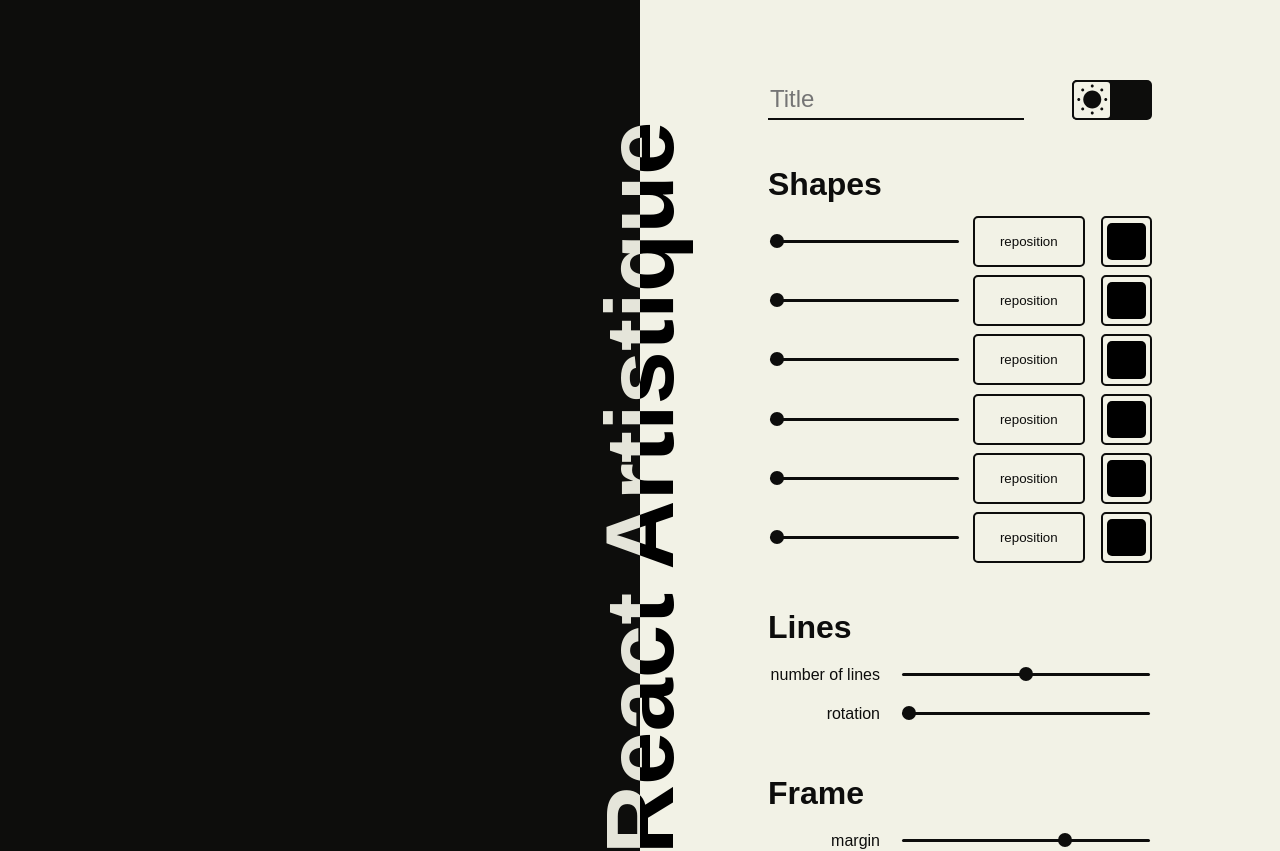
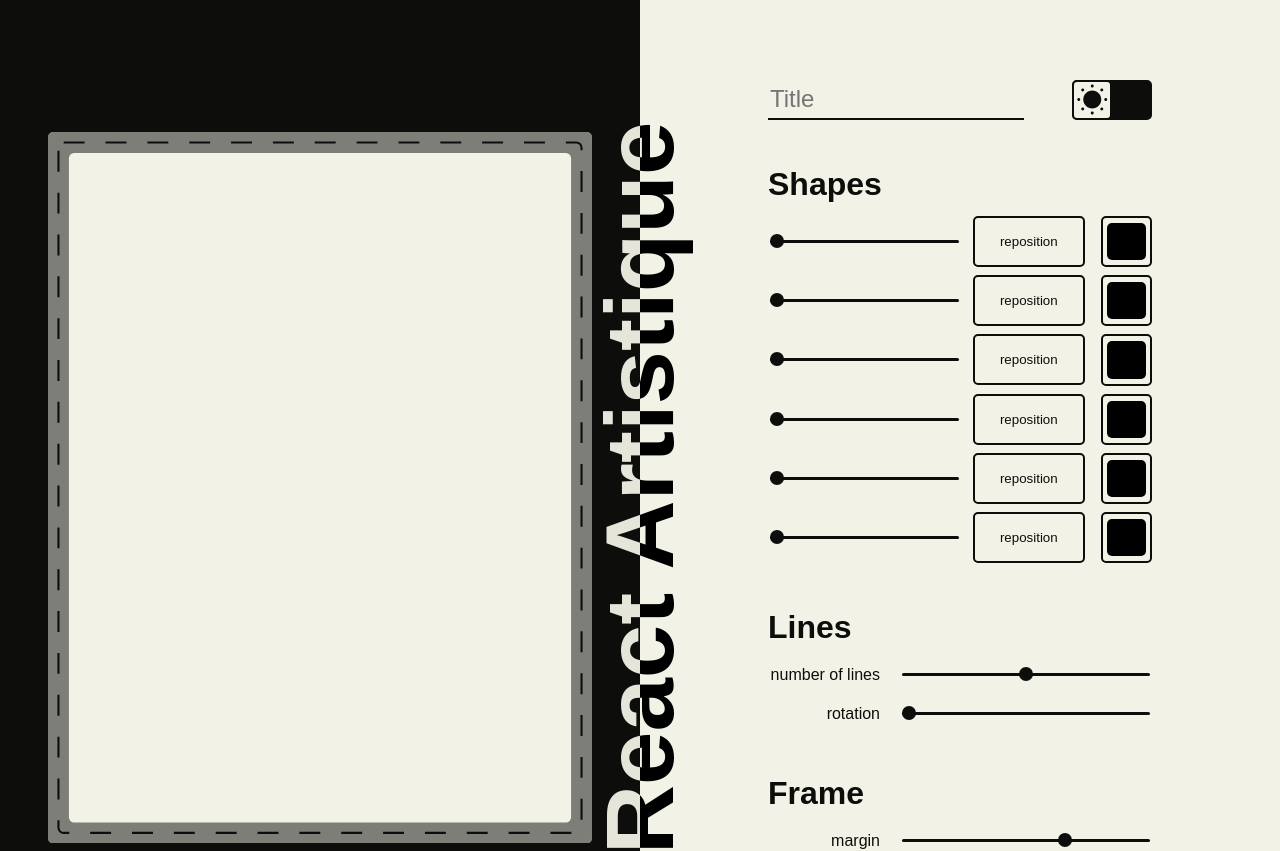
Before and after one commit to jitseD/react-artistique, a React (Vite) app: page / in a window 1280 px wide. Shown: the top 851 px of the page. Built offline with nearby package versions, Linux system fonts and the light colour scheme.

Commit message:
static svg frame

```diff
--- a/src/App.css
+++ b/src/App.css
@@ -84,3 +84,8 @@ label {
     color: var(--c-fg);
     transition: color 0.25s;
 }
+
+*::selection {
+    background-color: #F2F2E6;
+    color: #000000;
+}
--- a/src/App.jsx
+++ b/src/App.jsx
@@ -12,9 +12,9 @@ const App = () => {
   const [darkMode, setDarkMode] = useState(false);
   const [title, setTitle] = useState("");
   const [shapes, setShapes] = useState([
-    { id: "shape1", size: 0, color: "#000000", pos: { x: 0, y: 0 } },
-    { id: "shape2", size: 0, color: "#000000", pos: { x: 0, y: 0 } },
-    { id: "shape3", size: 0, color: "#000000", pos: { x: 0, y: 0 } },
+    { id: "shape1", size: 0, color: "#000000", pos: { x: 0, y: 0 } },     // random pos
+    { id: "shape2", size: 0, color: "#000000", pos: { x: 0, y: 0 } },     // random size
+    { id: "shape3", size: 0, color: "#000000", pos: { x: 0, y: 0 } },     // random color
     { id: "shape4", size: 0, color: "#000000", pos: { x: 0, y: 0 } },
     { id: "shape5", size: 0, color: "#000000", pos: { x: 0, y: 0 } },
     { id: "shape6", size: 0, color: "#000000", pos: { x: 0, y: 0 } },
@@ -38,7 +38,6 @@ const App = () => {
     switch (type) {
       case `shapes`:
         setShapes(shapes.map((shape, i) => (i === value.index ? { ...shape, [property]: value.value } : shape)));
-        console.log(shapes[0].pos);
         break;
       case `lines`:
         setLines({ ...lines, [property]: value });
@@ -53,7 +52,42 @@ const App = () => {
   return (
     <>
       <h1 className="title">React Artistique</h1>
-      <div className="frame"></div>
+      <div className="frame">
+        <svg viewBox={`0 0 ${window.innerWidth / 2 - 120} ${window.innerHeight - 120}`}>
+          <defs>
+            <mask id="frame">
+              <rect
+                x="0" y="0" width="100%" height="100%"
+                fill="#FFFFFF"
+                rx="5"
+              />
+              <rect
+                x="20" y="20" width={window.innerWidth / 2 - 160} height={window.innerHeight - 160}
+                fill="#000000"
+                rx="5"
+              />
+            </mask>
+          </defs>
+          <rect
+            x="0" y="0" width="100%" height="100%"
+            fill="#F2F2E6"
+            rx="5"
+          />
+          <rect
+            mask="url(#frame)"
+            x="0" y="0" width="100%" height="100%"
+            fill="#0D0D0D"
+            opacity="0.5"
+            rx="5"
+          />
+          <rect
+            x="10" y="10" width={window.innerWidth / 2 - 140} height={window.innerHeight - 140}
+            fill="none"
+            stroke="#0D0D0D" strokeWidth="2" strokeDasharray="20"
+            rx="5"
+          />
+        </svg>
+      </div>
       <div className="inputs">
         <div style={{
           display: "flex",
--- a/src/components/Button.jsx
+++ b/src/components/Button.jsx
@@ -7,7 +7,7 @@ const Button = ({ name, onClickButton }) => {
     const canvasContext = useContext(canvas);
 
     const handleButtonClick = () => {
-        const pos = { x: Math.random() * canvasContext.width, y: Math.random() * canvasContext.heigth }
+        const pos = { x: Math.random() * canvasContext.width, y: Math.random() * canvasContext.height }
         onClickButton(pos)
     }
 
--- a/src/context/CanvasContext.jsx
+++ b/src/context/CanvasContext.jsx
@@ -1,6 +1,6 @@
 import { createContext } from 'react';
 
 export const canvas = createContext({
-    width: 100,
-    height: 100
+    width: window.innerWidth / 2 - 120,
+    height: window.innerHeight - 120
 });
```
